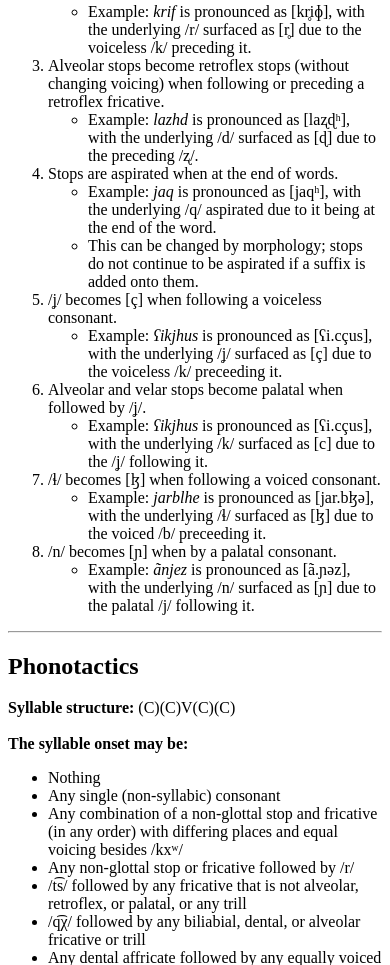
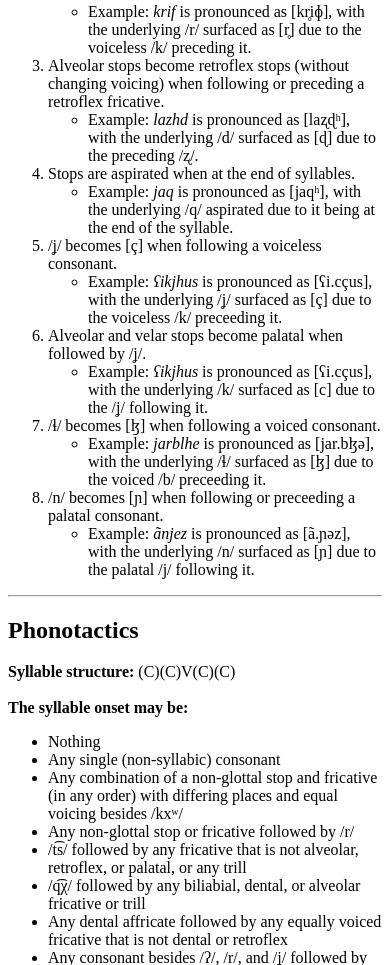
Before and after one commit to Jasperredis/Bakhroshungz, a plain HTML site: page phonology.html in a window 390 px wide. Shown: the part 1480-2445 px from the top of the page. Drawn offline with Linux system fonts and the light colour scheme.

Commit message:
Make minor changes to lexicon and phonology
- Change pronunciations of some words
- Refine allophone of aspiration on final stop
- Refine wording on nasal palatalisation allophone

```diff
--- a/phonology.html
+++ b/phonology.html
@@ -106,10 +106,9 @@
         <li>Example: <i>lazhd</i> is pronounced as [laʐɖʰ], with the underlying /d/ surfaced as [ɖ] due to the preceding /ʐ/.</li>
       </ul>
     </li>
-    <li>Stops are aspirated when at the end of words.
+    <li>Stops are aspirated when at the end of syllables.
       <ul>
-        <li>Example: <i>jaq</i> is pronounced as [jaqʰ], with the underlying /q/ aspirated due to it being at the end of the word.</li>
-        <li>This can be changed by morphology; stops do not continue to be aspirated if a suffix is added onto them.</li>
+        <li>Example: <i>jaq</i> is pronounced as [jaqʰ], with the underlying /q/ aspirated due to it being at the end of the syllable.</li>
       </ul>
     </li>
 	<li>/ʝ/ becomes [ç] when following a voiceless consonant.
@@ -127,7 +126,7 @@
 		<li>Example: <i>jarblhe</i> is pronounced as [jar.bɮə], with the underlying /ɬ/ surfaced as [ɮ] due to the voiced /b/ preceeding it.</li>
 	  </ul>
 	</li>
-    <li>/n/ becomes [ɲ] when by a palatal consonant.
+    <li>/n/ becomes [ɲ] when following or preceeding a palatal consonant.
       <ul>
         <li>Example: <i>ãnjez</i> is pronounced as [ã.ɲəz], with the underlying /n/ surfaced as [ɲ] due to the palatal /j/ following it.</li>
       </ul>
```
Also changed, not shown: lexicon.html (+5 -5 lines).
